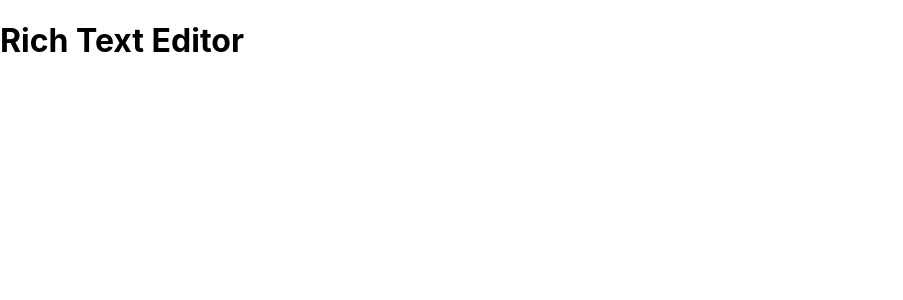
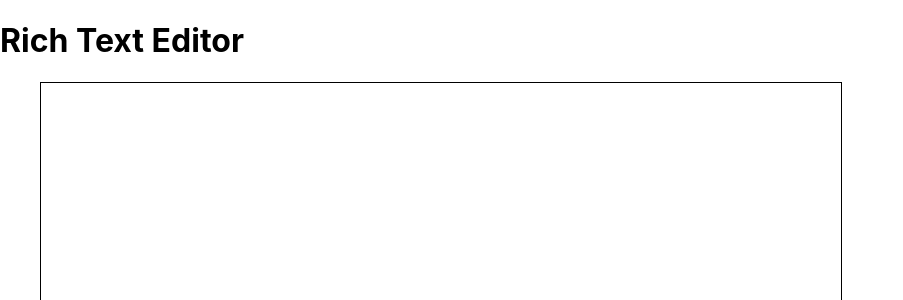
Before and after one commit to sudiparyal185/Draft-Js-Rich-Text, a React (Create React App) app: page / in a window 1280 px wide. Shown: the top 300 px of the page, without its empty margins (0-903 px from the left). Built offline with nearby package versions, Linux system fonts and the light colour scheme.

Commit message:
added basic editor

```diff
--- a/src/components/RichEditor/RichEditor.tsx
+++ b/src/components/RichEditor/RichEditor.tsx
@@ -1,11 +1,35 @@
-import React, { useState } from 'react';
+import React, { useState, useEffect, useRef } from 'react';
 import { Editor, EditorState } from 'draft-js';
+import { Box } from '@mui/material';
 
 const RichEditor = () => {
+  const editorRef = useRef<any>(null);
   const [editorState, setEditorState] = useState(() =>
     EditorState.createEmpty(),
   );
-  return <Editor editorState={editorState} onChange={setEditorState} />;
+  const focusEditor = () => {
+    editorRef?.current?.focus();
+  };
+  useEffect(() => {
+    focusEditor();
+  }, []);
+  return (
+    <Box
+      ref={editorRef}
+      sx={{
+        border: '1px solid black',
+        maxWidth: '800px',
+        minHeight: '500px',
+        ml: 5,
+      }}
+    >
+      <Editor
+        editorState={editorState}
+        onChange={setEditorState}
+        spellCheck={true}
+      />
+    </Box>
+  );
 };
 
 export { RichEditor };
--- a/tsconfig.json
+++ b/tsconfig.json
@@ -1,11 +1,7 @@
 {
   "compilerOptions": {
     "target": "es5",
-    "lib": [
-      "dom",
-      "dom.iterable",
-      "esnext"
-    ],
+    "lib": ["dom", "dom.iterable", "esnext"],
     "allowJs": true,
     "skipLibCheck": true,
     "esModuleInterop": true,
```
